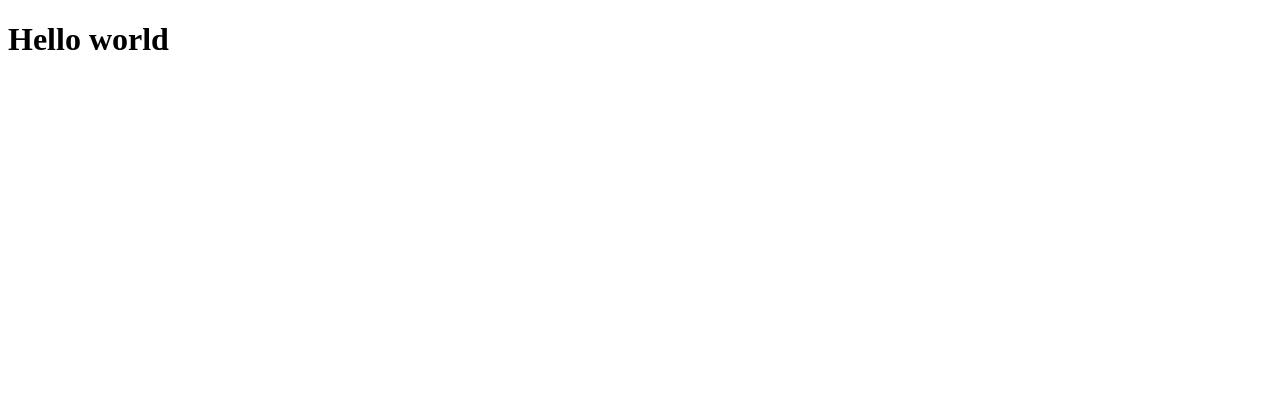
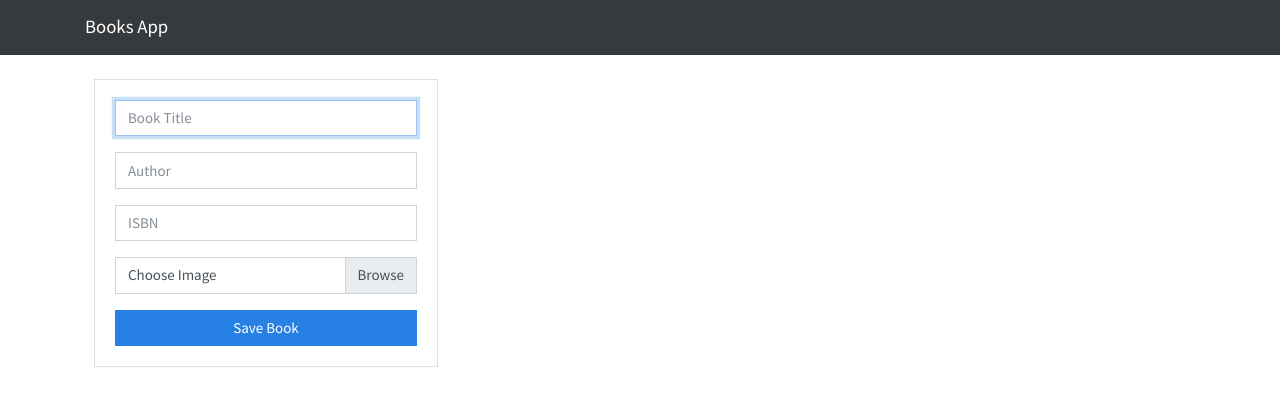
Before and after one commit to jdavidmartinez/FullStackJSApp, a website: page frontend/index.html in a window 1280 px wide. Drawn offline with nearby package versions, Linux system fonts and the light colour scheme.

Commit message:
User Interface & bootstrap done

```diff
--- /dev/null
+++ b/backend/public/css/bundle.css
@@ -0,0 +1,3 @@
+
+
+/*# sourceMappingURL=bundle.css.map*/
--- /dev/null
+++ b/backend/public/js/bundle.js
@@ -0,0 +1,2 @@
+!function(e){var t={};function n(r){if(t[r])return t[r].exports;var o=t[r]={i:r,l:!1,exports:{}};return e[r].call(o.exports,o,o.exports,n),o.l=!0,o.exports}n.m=e,n.c=t,n.d=function(e,t,r){n.o(e,t)||Object.defineProperty(e,t,{enumerable:!0,get:r})},n.r=function(e){"undefined"!=typeof Symbol&&Symbol.toStringTag&&Object.defineProperty(e,Symbol.toStringTag,{value:"Module"}),Object.defineProperty(e,"__esModule",{value:!0})},n.t=function(e,t){if(1&t&&(e=n(e)),8&t)return e;if(4&t&&"object"==typeof e&&e&&e.__esModule)return e;var r=Object.create(null);if(n.r(r),Object.defineProperty(r,"default",{enumerable:!0,value:e}),2&t&&"string"!=typeof e)for(var o in e)n.d(r,o,function(t){return e[t]}.bind(null,o));return r},n.n=function(e){var t=e&&e.__esModule?function(){return e.default}:function(){return e};return n.d(t,"a",t),t},n.o=function(e,t){return Object.prototype.hasOwnProperty.call(e,t)},n.p="",n(n.s=0)}([function(e,t,n){n(1)},function(e,t,n){}]);
+//# sourceMappingURL=bundle.js.map
--- /dev/null
+++ b/frontend/app.js
@@ -0,0 +1 @@
+require('./styles/app.css');
--- a/frontend/index.html
+++ b/frontend/index.html
@@ -4,8 +4,50 @@
     <meta charset="UTF-8">
     <meta name="viewport" content="width=device-width, initial-scale=1.0">
     <title>FullStackJS</title>
+    <!--BOOTSTRAP 4-->
+    <link rel="stylesheet" href="https://bootswatch.com/4/cosmo/bootstrap.min.css" >
+    <!--ANIMATE CSS-->
+    <link
+    rel="stylesheet"
+    href="https://cdnjs.cloudflare.com/ajax/libs/animate.css/4.1.1/animate.min.css"
+  />
 </head>
 <body>
-    <h1>Hello world</h1>
+    <nav class="navbar navbar-dark bg-dark">
+        <div class="container">
+            <a href="/" class="navbar-brand">Books App</a>
+        </div>
+    </nav>
+    <div class="container p-4">
+        <div class="row">
+            <div class="col-md-4">
+                <form id="book-form" class="card card-body">
+                    <div class="form-group">
+                        <input type="text" name="title" class="form-control" placeholder="Book Title"
+                        autofocus>
+                    </div>
+                    <div class="form-group">
+                        <input type="text" name="author" class="form-control" placeholder="Author">
+                    </div>
+                    <div class="form-group">
+                        <input type="text" name="isbn" class="form-control" placeholder="ISBN">
+                    </div>
+                    <div class="input-group mb-3">
+                        <div class="custom-file">
+                            <input type="file" class="custom-file-input" id="image">
+                            <label for="image" class="custom-file-label">Choose Image</label>
+                        </div>
+                    </div>
+                    <button class="btn btn-primary">
+                        Save Book
+                    </button>
+                </form>
+            </div>
+
+            <div class="col-md-8" id="books-cards">
+
+            </div>
+        </div>
+    </div>
 </body>
 </html>
--- /dev/null
+++ b/notes.txt
@@ -0,0 +1,3 @@
+ nodemon run dev
+  service mongod status
+  sudo service mongod start
--- a/package.json
+++ b/package.json
@@ -6,7 +6,8 @@
   "scripts": {
     "dev": "cross-env NODE_ENV=development nodemon backend/index.js --ignore frontend",
     "start": "cross-env NODE_ENV=production node backend/index.js",
-    "built": "cross-env NODE_ENV=production webpack"
+    "built": "cross-env NODE_ENV=production webpack",
+    "server:dev": "webpack-dev-server"
   },
   "keywords": [],
   "author": "",
--- a/webpack.config.js
+++ b/webpack.config.js
@@ -12,7 +12,7 @@ module.exports = {
         path: path.join(__dirname, 'backend/public'),
         filename:'js/bundle.js'
     },
-
+    mode:'development',
     module:{
 
         rules:[
```
Also changed, not shown: backend/public/index.html (added, +1 -0 lines), frontend/styles/app.css (added), frontend/styles/styles.css (added), 2 other files.
